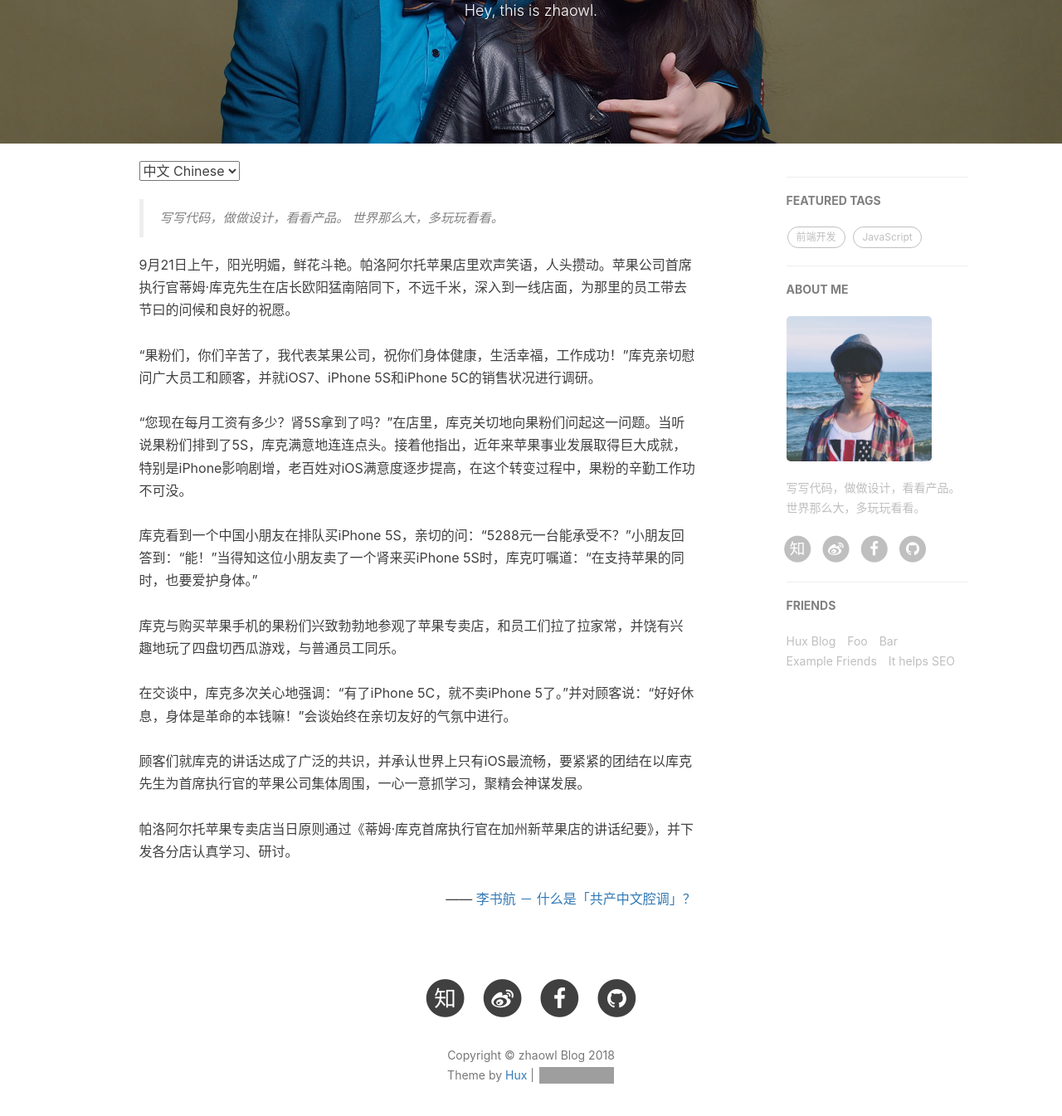
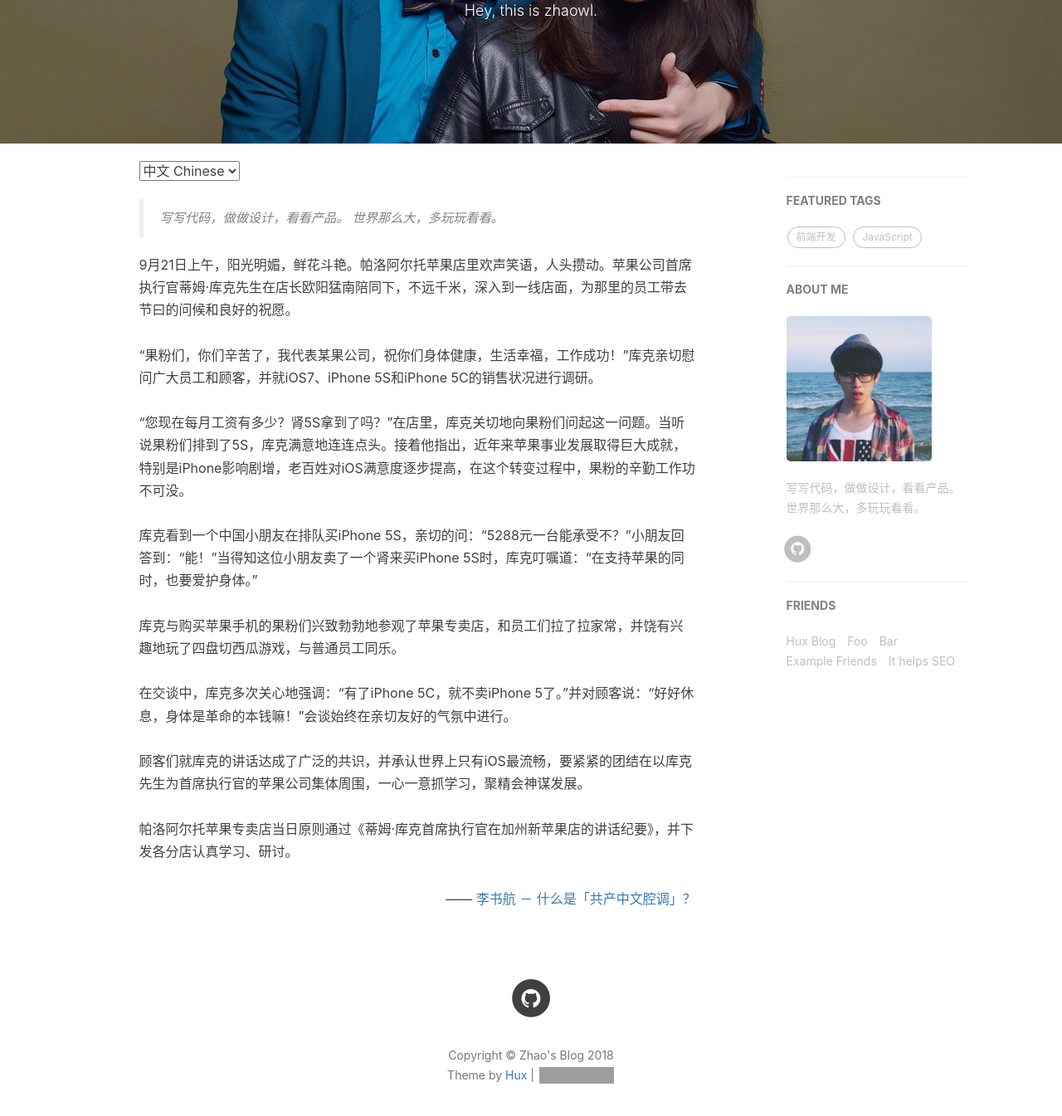
Before and after one commit to zhaowenliang/zhaowenliang.github.io, a Jekyll site: the page built from about.html, in a window 1280 px wide and 1400 px high, scrolled down 245 px. Shown: the top 1345 px of the window at 83% size. Built offline with Jekyll 4.4.1, drawn with Linux system fonts in a browser that asks for light colours; nearby versions of some CDN libraries; comment, search, counter and statistics services are not loaded; some of the changed lines change nothing that is shown; some of the changed text lies outside the part shown; grey boxes are pictures that could not be loaded.

Commit message:
修改底部链接

```diff
--- a/_config.yml
+++ b/_config.yml
@@ -1,9 +1,9 @@
 # Site settings
-title: zhaowl Blog
+title: Zhao's Blog
 SEOTitle: zhaowl的博客 | zhaowl Blog | zhaowenliang Blog
 header-img: img/home-bg.jpg
 email: zhao.wenliang@foxmail.com
-description: ""
+description: "立足当下，放眼未来"
 keyword: ""
 url: "https://www.zhao.zone"              # your host, for absolute URL
 baseurl: ""         # for example, '/blog' if your blog hosted on 'host/blog'
@@ -12,11 +12,11 @@ baseurl: ""         # for example, '/blog' if your blog hosted on 'host/blog'
 
 # SNS settings
 RSS: false
-weibo_username:     huxpro
-zhihu_username:     huxpro
-github_username:    huxpro
+# weibo_username:     huxpro
+# zhihu_username:     huxpro
+github_username:    zhaowenliang
 #twitter_username:  huxpro
-facebook_username:  huxpro
+# facebook_username:  huxpro
 
 
 
```
